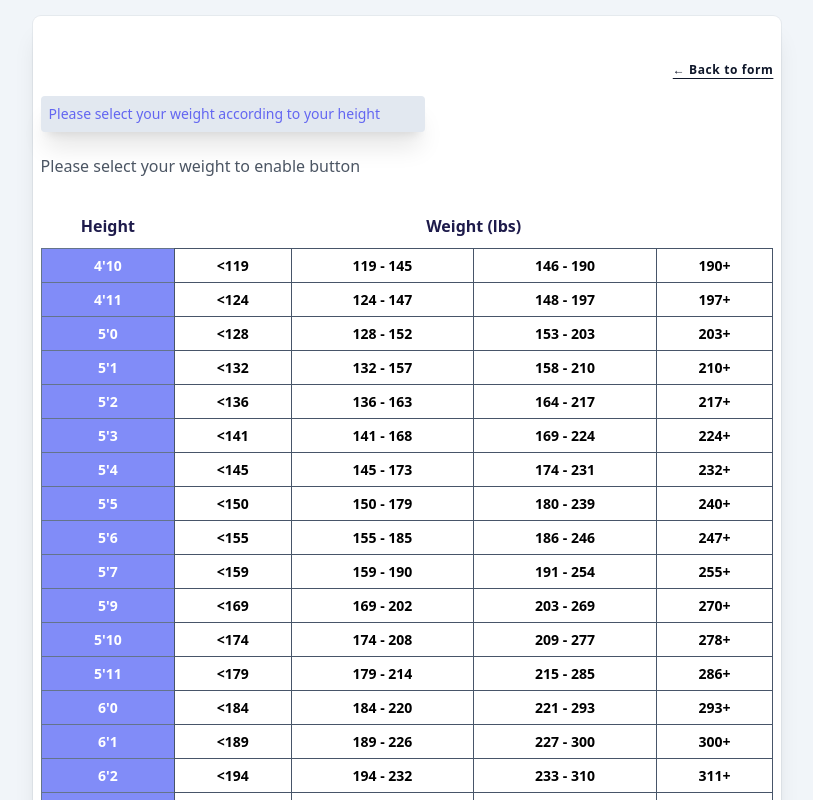
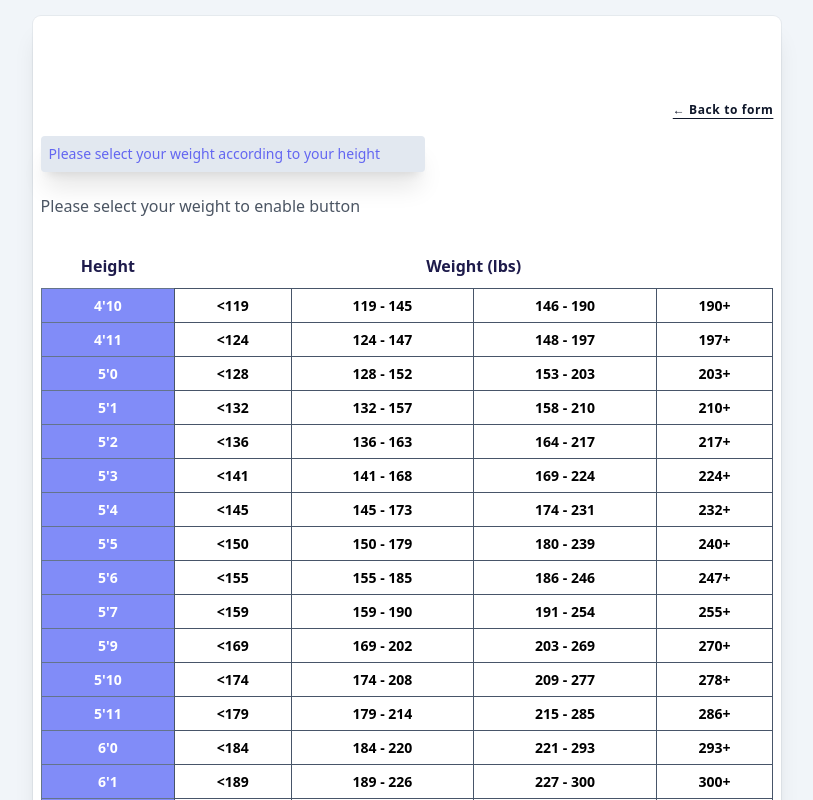
Before and after one commit to corianoharris/nextjs-typescript-prediabetes-risk-test, a Next.js app: page /chart in a window 1280 px wide. Shown: the top 800 px of the page, without its empty margins (233-1046 px from the left). Built offline with nearby package versions, Linux system fonts and the light colour scheme.

Commit message:
Styles: Added padding-top to form and chart components

```diff
--- a/pages/chart.tsx
+++ b/pages/chart.tsx
@@ -64,7 +64,7 @@ useEffect(() => {
 return (
 
   <main className="flex min-h-screen flex-col items-center justify-between md:p-4 bg-slate-100">
-    <div className="relative bg-white px-2 pt-10 pb-8 shadow-xl ring-1 ring-gray-900/5 sm:min-w-lg sm:rounded-lg md:min-w-[60%] m-auto">
+    <div className="relative bg-white px-2 pt-20 pb-8 shadow-xl ring-1 ring-gray-900/5 sm:min-w-lg sm:rounded-lg md:min-w-[60%] m-auto">
       <div className="mx-auto min-w-full ">
         <div className='text-right text-md font-semibold mb-4'>
           <a className="text-black text-xs text-center text-slate-900 hover:text-slate-500 underline underline-offset-4 tracking-wider" target="_self" href="./"> &larr; Back to form</a>
--- a/pages/index.tsx
+++ b/pages/index.tsx
@@ -66,7 +66,7 @@ export default function Home() {
 
   return (
     <main className="flex min-h-screen flex-col items-center justify-between p-4 bg-slate-100">
-      <div className="relative bg-white pt-10 pb-8 shadow-xl ring-1 ring-gray-900/5 sm:mx-auto sm:max-w-lg sm:rounded-lg p-4">
+      <div className="relative bg-white pt-20 pb-8 shadow-xl ring-1 ring-gray-900/5 sm:mx-auto sm:max-w-lg sm:rounded-lg p-4">
         <div className="mx-auto min-w-full min-w-[50%]">
           <h1 className="text-3xl text-indigo-500">Prediabetes Risk Test</h1>
           <div className="divide-y divide-gray-300/50">
```
